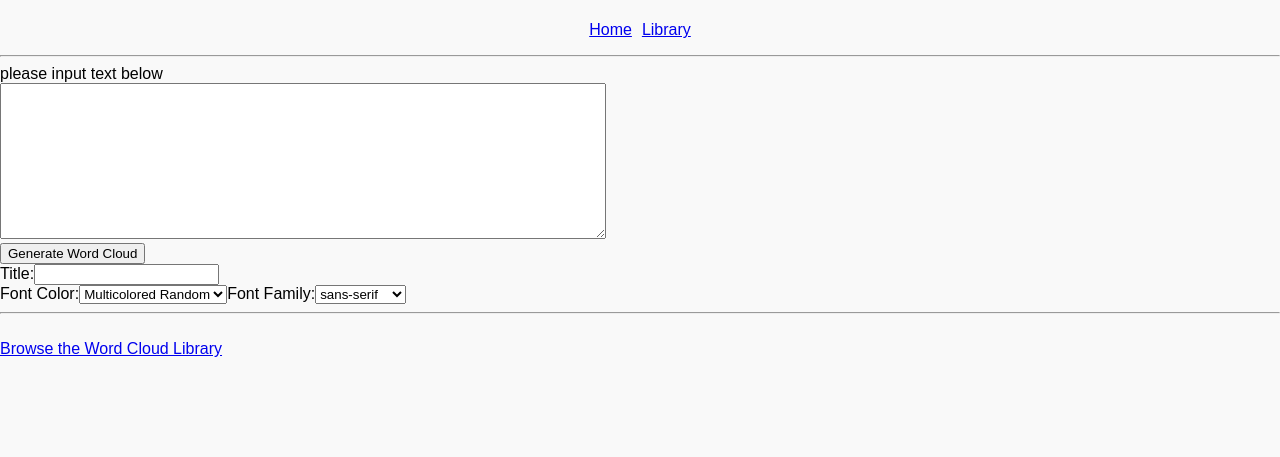
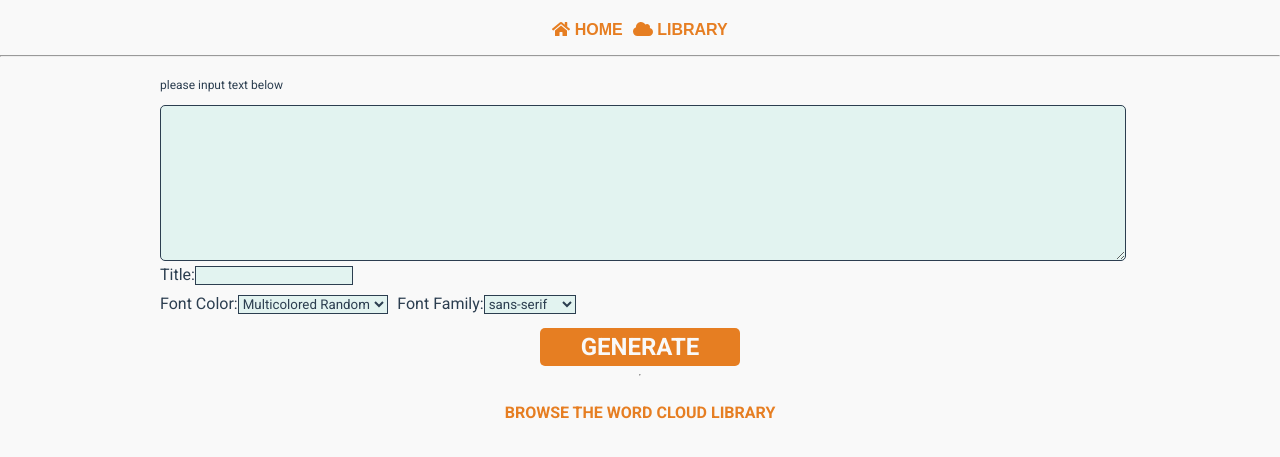
Before and after one commit to nicoledanielle/client-wordcloud-generator, a React app: page / in a window 1280 px wide. Shown: the part 69-526 px from the top of the page. Built offline with nearby package versions, Linux system fonts and the light colour scheme.

Commit message:
styled home and generator form

```diff
--- a/public/index.html
+++ b/public/index.html
@@ -9,7 +9,9 @@
     <link rel="stylesheet" type="text/css" href="https://cdnjs.cloudflare.com/ajax/libs/slick-carousel/1.6.0/slick.min.css" />
     <link rel="stylesheet" type="text/css" href="https://cdnjs.cloudflare.com/ajax/libs/slick-carousel/1.6.0/slick-theme.min.css" />
     <link href="https://fonts.googleapis.com/css?family=Roboto+Condensed:400,700" rel="stylesheet">
-    <script src="https://use.fontawesome.com/4ee8b97d3b.js"></script>
+    <link href="https://fonts.googleapis.com/css?family=Roboto:400,700" rel="stylesheet">
+    <script defer src="https://use.fontawesome.com/releases/v5.0.8/js/solid.js" integrity="sha384-+Ga2s7YBbhOD6nie0DzrZpJes+b2K1xkpKxTFFcx59QmVPaSA8c7pycsNaFwUK6l" crossorigin="anonymous"></script>
+<script defer src="https://use.fontawesome.com/releases/v5.0.8/js/fontawesome.js" integrity="sha384-7ox8Q2yzO/uWircfojVuCQOZl+ZZBg2D2J5nkpLqzH1HY0C1dHlTKIbpRz/LG23c" crossorigin="anonymous"></script>
     <title>Word Cloud Generator</title>
   </head>
   <body>
--- a/src/components/generator-form.js
+++ b/src/components/generator-form.js
@@ -72,29 +72,29 @@
 
     if (view === 'cloudEdit') {
       button =
-              <div>
+              <div className>
                 <button type="submit" name="submit" id="regenerateWordCloud" className="button">
-                    Regenerate Word Cloud
+                    Regenerate
                 </button>
                 <button type="button" name="submit" id="deleteWordCloud" className="button" onClick={(e) => this.onDelete(e)}>
-                    Delete Word Cloud
+                    Delete
                 </button>
               </div>
     } else {
       button =
               <div>
                 <button type="submit" name="submit" id="generateWordCloudButton" className="button">
-                Generate Word Cloud
+                Generate
                 </button>
               </div>
     }
 
     return (
-      <form onSubmit={e => this.onSubmit(e)}>
-        <div>
+      <form className="generator-form" onSubmit={e => this.onSubmit(e)}>
+        <div className="generator-title">
           <label htmlFor="textInput">please input text below</label>
         </div>
-        <div>
+        <div className="text-input-div">
           <textarea
           onChange={this.handleInputChange}
           name="textInput"
@@ -105,10 +105,10 @@
           ref={(input) => { this.textInput = input; }}>
           </textarea>
         </div>
-        <div>
+        <div className='buttons-div'>
           {button}
         </div>
-        <div>
+        <div className="title-input-div">
           <label htmlFor="cloudTitle">Title:</label>
           <input
           onChange={this.handleInputChange}
@@ -120,7 +120,7 @@
           required
           ref={(input) => { this.titleInput = input; }}/>
         </div>
-        <div>
+        <div className="selections-div">
           <label htmlFor="fontColor">Font Color:</label>
           <select onChange={this.handleInputChange} name="fontColor" id="fontColor" size="1" defaultValue={this.props.activeCloud.color}>
             <option value="red">Red</option>
--- a/src/components/top-nav.js
+++ b/src/components/top-nav.js
@@ -29,12 +29,12 @@
             <ul className="nav">
                 <li className="nav-items">
                     <a href="#home" className="home" onClick={() => props.dispatch(goHome())}>
-                        Home
+                        <i className="fas fa-home" aria-hidden="true"></i> Home
                     </a>
                 </li>
                 <li className="nav-items">
                     <a href="#library" className="library" onClick={() => props.dispatch(fetchClouds())}>
-                        Library
+                        <i className="fas fa-cloud" aria-hidden="true"></i> Library
                     </a>
                 </li>
             </ul>
--- a/src/styles/generator-form.css
+++ b/src/styles/generator-form.css
@@ -1,4 +1,88 @@
+.home-view {
+  display: flex;
+  flex-direction: column;
+  width: 100%;
+  align-items: center;
+  color: #2c3e50;
+  font-family: 'Roboto', sans-serif;
+}
+
+.generator-title {
+  width: 75%;
+  text-align: left;
+  font-size: 0.75em;
+  margin-top: 1%;
+  margin-bottom: 1%;
+  order: 1;
+}
+
+.generator-form {
+  width: 100%;
+  display: flex;
+  flex-direction: column;
+  width: 100%;
+  align-items: center;
+}
+
+.text-input-div {
+  width: 75%;
+  order: 2;
+}
+
 .textArea {
-  width: 600px;
+  width: 100%;
   height: 150px;
+  border: 1px solid #2c3e50;
+  border-radius: 5px;
+  background-color: rgba(26, 188, 156,0.1)
 }
+
+#generateWordCloudButton, #regenerateWordCloud, #deleteWordCloud {
+  background-color: rgba(230, 126, 34,1.0);
+  border: 0px;
+  color: #f9f9f9;
+  font-family: 'Roboto', sans-serif;
+  font-weight: 700;
+  text-transform: uppercase;
+  border-radius: 5px;
+  font-size: 1.5em;
+  padding: 5px;
+  width: 200px;
+}
+
+#generateWordCloudButton:hover, #regenerateWordCloud:hover, #deleteWordCloud:hover {
+  background-color: rgba(230, 126, 34, 0.5);
+  cursor: pointer;
+}
+
+.title-input-div {
+  order: 3
+}
+
+.selections-div {
+  order: 4;
+}
+
+.buttons-div {
+  order: 5
+}
+
+.title-input-div, .selections-div {
+  width: 75%;
+  align-items: left;
+}
+
+.buttons-div div {
+  width: 75%;
+  align-items: center;
+  margin-top: 2%;
+}
+
+#cloudTitle, #fontColor, #fontStyle {
+  background-color: rgba(26, 188, 156,0.1);
+  border: 1px solid #2c3e50;
+  margin-bottom: 1%;
+  margin-right: 1%;
+  font-family: 'Roboto', sans-serif;
+  color: #2c3e50
+}
--- a/src/styles/index.css
+++ b/src/styles/index.css
@@ -4,6 +4,8 @@
   font-family: sans-serif;
   background-color: #f9f9f9;
   width: 100%;
+  display: flex;
+  flex-direction: column
 }
 
 header {
--- a/src/styles/top-nav.css
+++ b/src/styles/top-nav.css
@@ -17,3 +17,15 @@
     padding: 5px;
     text-align: center
 }
+
+.home, .library {
+    text-decoration: none;
+    color: rgba(230, 126, 34,1.0);
+    font-weight: 700;
+    text-transform: uppercase;
+}
+
+.home:hover, .library:hover {
+    cursor: pointer;
+    color: rgba(230, 126, 34, 0.5);
+}
```
